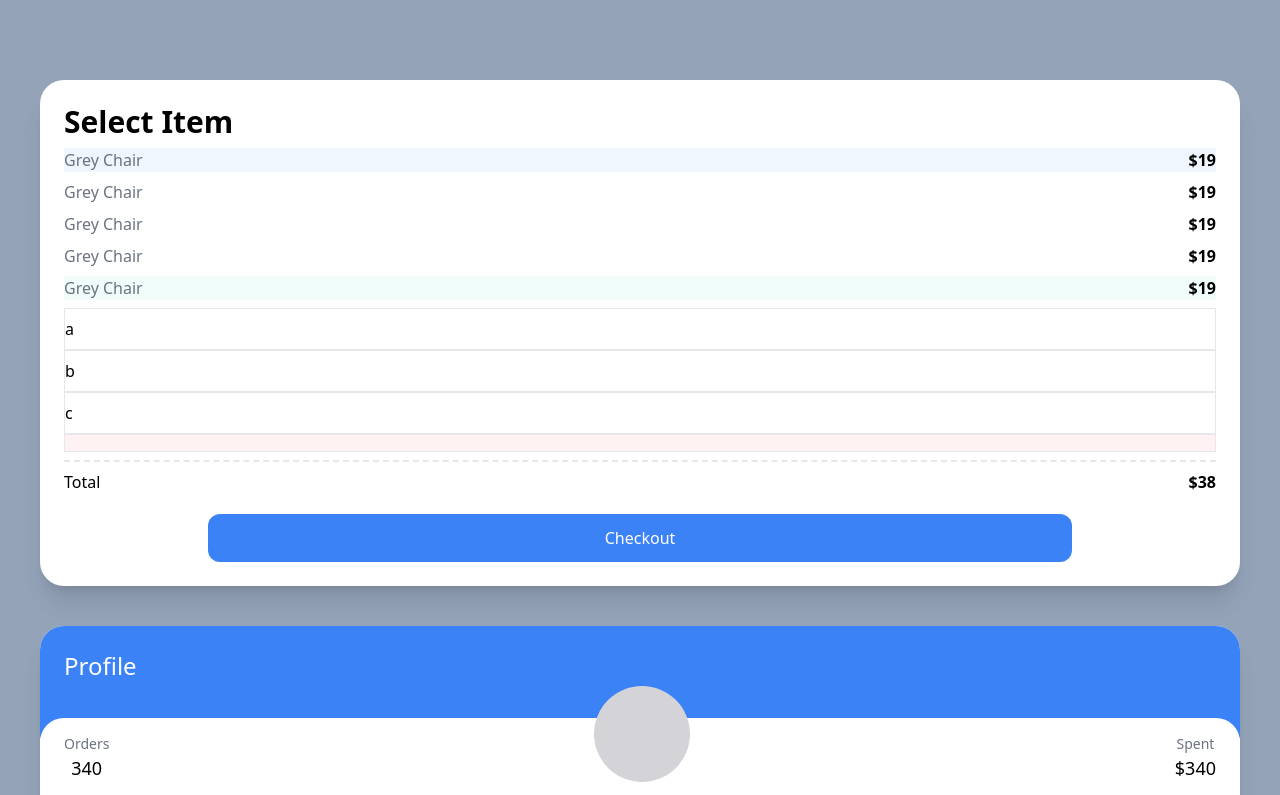
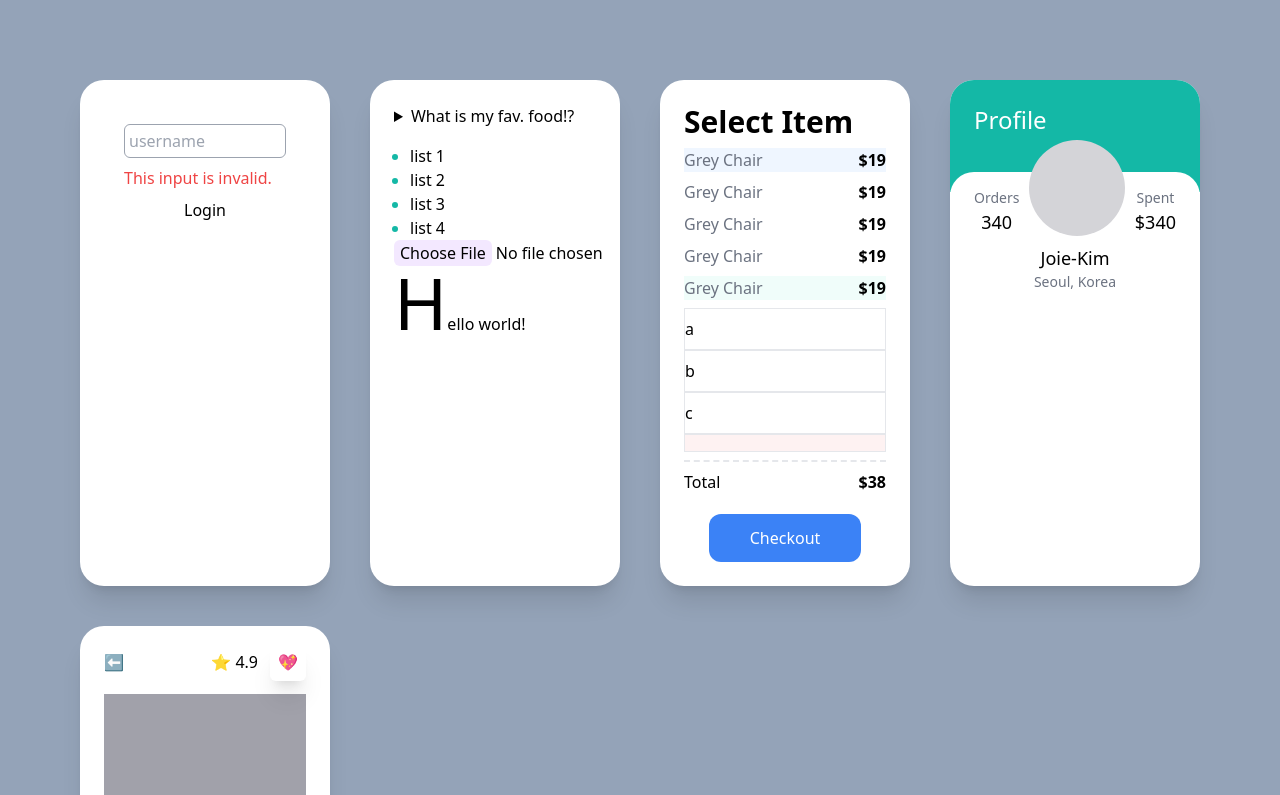
Before and after one commit to Joie-Kim/carrot-market, a Next.js app: page / in a window 1280 px wide. Shown: the top 795 px of the page. Built offline with nearby package versions, Linux system fonts and the light colour scheme.

Commit message:
fix: Tailwind practice-modifiers

```diff
--- a/pages/index.tsx
+++ b/pages/index.tsx
@@ -1,87 +1,127 @@
 const Home = () => {
   return (
-    <div className="grid min-h-screen gap-10 bg-slate-400 px-10 py-20">
-      <div className="rounded-3xl bg-white p-6 shadow-xl">
-        <span className="text-3xl font-semibold">Select Item</span>
+    <div className='grid min-h-screen place-content-center gap-10 bg-slate-400 px-20 py-20 md:grid-cols-2 lg:grid-cols-3 xl:grid-cols-4 2xl:grid-cols-5'>
+      <div className='rounded-3xl bg-white p-6 shadow-xl'>
+        <form className='flex flex-col space-y-2 p-5'>
+          <input
+            type='text'
+            required
+            placeholder='username'
+            className='peer rounded-md border border-gray-400 p-1'
+          />
+          <span className='hidden peer-invalid:block peer-invalid:text-red-500'>
+            This input is invalid.
+          </span>
+          <span className='hidden peer-valid:block peer-valid:text-teal-500'>
+            Awesome username!
+          </span>
+          <span className='hidden peer-hover:block peer-hover:text-amber-500'>
+            Hello!
+          </span>
+          <input type='submit' value='Login' className='bg-white' />
+        </form>
+      </div>
+      <div className='rounded-3xl bg-white p-6 shadow-xl'>
+        <details className='select-none open:bg-amber-50'>
+          <summary>What is my fav. food!?</summary>
+          <span>Potato</span>
+        </details>
+        <ul className='ml-4 mt-4 list-disc marker:text-teal-500'>
+          <li>list 1</li>
+          <li>list 2</li>
+          <li>list 3</li>
+          <li>list 4</li>
+        </ul>
+        <input
+          type='file'
+          className='transition-colors file:cursor-pointer file:rounded-md file:border-0 file:bg-purple-100 file:hover:border-purple-300 file:hover:bg-purple-300 file:hover:text-white'
+        />
+        <p className='first-letter:text-7xl first-letter:hover:text-red-300'>
+          Hello world!
+        </p>
+      </div>
+      <div className='rounded-3xl bg-white p-6 shadow-xl'>
+        <span className='text-3xl font-semibold'>Select Item</span>
         <ul>
           {[1, 2, 3, 4, 5].map((v, i) => (
             <div
               key={i}
-              className="my-2 flex justify-between first:bg-blue-50 last:bg-teal-50"
+              className='my-2 flex justify-between first:bg-blue-50 last:bg-teal-50'
             >
-              <span className="text-gray-500">Grey Chair</span>
-              <span className="font-semibold">$19</span>
+              <span className='text-gray-500'>Grey Chair</span>
+              <span className='font-semibold'>$19</span>
             </div>
           ))}
         </ul>
+
         <ul>
-          {["a", "b", "c", ""].map((c, i) => (
-            <li className="border py-2 empty:bg-red-50" key={i}>
+          {['a', 'b', 'c', ''].map((c, i) => (
+            <li className='border py-2 empty:bg-red-50' key={i}>
               {c}
             </li>
           ))}
         </ul>
-        <div className="mt-2 flex justify-between border-t-2 border-dashed pt-2">
+        <div className='mt-2 flex justify-between border-t-2 border-dashed pt-2'>
           <span>Total</span>
-          <span className="font-semibold">$38</span>
+          <span className='font-semibold'>$38</span>
         </div>
-        <button className="mx-auto mt-5 block w-3/4 rounded-xl bg-blue-500 p-3 text-center text-white hover:bg-teal-500">
+        <button className='mx-auto mt-5 block w-3/4 rounded-xl bg-blue-500 p-3 text-center text-white hover:bg-teal-500'>
           Checkout
         </button>
       </div>
-      <div className="group overflow-hidden rounded-3xl bg-white shadow-xl">
-        <div className="bg-blue-500 p-6 pb-14">
-          <span className="text-2xl text-white">Profile</span>
+      <div className='group overflow-hidden rounded-3xl bg-white shadow-xl'>
+        <div className=' p-6 pb-14 portrait:bg-indigo-500 landscape:bg-teal-500'>
+          <span className='text-2xl text-white'>Profile</span>
         </div>
-        <div className="relative -top-5 rounded-3xl bg-white p-6">
-          <div className="relative -top-14 flex items-end justify-between">
-            <div className="flex flex-col items-center">
-              <span className="text-sm text-gray-500">Orders</span>
-              <span className="text-lg font-medium">340</span>
+        <div className='relative -top-5 rounded-3xl bg-white p-6'>
+          <div className='relative -top-14 flex items-end justify-between'>
+            <div className='flex flex-col items-center'>
+              <span className='text-sm text-gray-500'>Orders</span>
+              <span className='text-lg font-medium'>340</span>
             </div>
-            <div className="h-24 w-24 rounded-full bg-zinc-300 transition-colors group-hover:bg-red-300" />
-            <div className="flex flex-col items-center">
-              <span className="text-sm text-gray-500">Spent</span>
-              <span className="text-lg font-medium">$340</span>
+            <div className='h-24 w-24 rounded-full bg-zinc-300 transition-colors group-hover:bg-red-300' />
+            <div className='flex flex-col items-center'>
+              <span className='text-sm text-gray-500'>Spent</span>
+              <span className='text-lg font-medium'>$340</span>
             </div>
           </div>
-          <div className="-mb-5 -mt-12 flex flex-col items-center">
-            <span className="text-lg font-medium">Joie-Kim</span>
-            <span className="text-sm text-gray-500">Seoul, Korea</span>
+          <div className='-mb-5 -mt-12 flex flex-col items-center'>
+            <span className='text-lg font-medium'>Joie-Kim</span>
+            <span className='text-sm text-gray-500'>Seoul, Korea</span>
           </div>
         </div>
       </div>
-      <div className="rounded-3xl bg-white p-6 shadow-xl">
-        <div className="mb-5 flex items-center justify-between">
+      <div className='rounded-3xl bg-white p-6 shadow-xl md:col-span-2 lg:col-span-1'>
+        <div className='mb-5 flex items-center justify-between'>
           <span>⬅️</span>
-          <div className="space-x-3">
+          <div className='space-x-3'>
             <span>⭐️ 4.9</span>
-            <span className="rounded-md p-2 shadow-xl">💖</span>
+            <span className='rounded-md p-2 shadow-xl'>💖</span>
           </div>
         </div>
-        <div className="mb-5 h-72 bg-zinc-400" />
-        <div className="flex flex-col">
-          <span className="text-xl font-medium">Swoon Lounge</span>
-          <span className="text-xs text-gray-500">Chair</span>
-          <div className="mb-5 mt-3 flex items-center justify-between">
-            <div className="space-x-2">
-              <button className="h-5 w-5 rounded-full bg-yellow-500 ring-yellow-500 ring-offset-2 transition focus:ring-2" />
-              <button className="h-5 w-5 rounded-full bg-indigo-500 ring-indigo-500 ring-offset-2 transition focus:ring-2" />
-              <button className="h-5 w-5 rounded-full bg-teal-500 ring-teal-500 ring-offset-2 transition focus:ring-2" />
+        <div className='mb-5 h-72 bg-zinc-400' />
+        <div className='flex flex-col'>
+          <span className='text-xl font-medium'>Swoon Lounge</span>
+          <span className='text-xs text-gray-500'>Chair</span>
+          <div className='mb-5 mt-3 flex items-center justify-between'>
+            <div className='space-x-2'>
+              <button className='h-5 w-5 rounded-full bg-yellow-500 ring-yellow-500 ring-offset-2 transition focus:ring-2' />
+              <button className='h-5 w-5 rounded-full bg-indigo-500 ring-indigo-500 ring-offset-2 transition focus:ring-2' />
+              <button className='h-5 w-5 rounded-full bg-teal-500 ring-teal-500 ring-offset-2 transition focus:ring-2' />
             </div>
-            <div className="flex items-center space-x-5">
-              <button className=" flex aspect-square w-8 items-center justify-center rounded-lg bg-blue-200 text-xl text-gray-500">
+            <div className='flex items-center space-x-5'>
+              <button className=' flex aspect-square w-8 items-center justify-center rounded-lg bg-blue-200 text-xl text-gray-500'>
                 -
               </button>
               <span>1</span>
-              <button className=" flex aspect-square w-8 items-center justify-center rounded-lg bg-blue-200 text-xl text-gray-500">
+              <button className=' flex aspect-square w-8 items-center justify-center rounded-lg bg-blue-200 text-xl text-gray-500'>
                 +
               </button>
             </div>
           </div>
-          <div className="flex items-center justify-between">
-            <span className="text-2xl font-medium">$450</span>
-            <button className="rounded-lg bg-blue-500 px-8 py-2 text-center text-xs text-white">
+          <div className='flex items-center justify-between'>
+            <span className='text-2xl font-medium'>$450</span>
+            <button className='rounded-lg bg-blue-500 px-8 py-2 text-center text-xs text-white'>
               Add to cart
             </button>
           </div>
```
